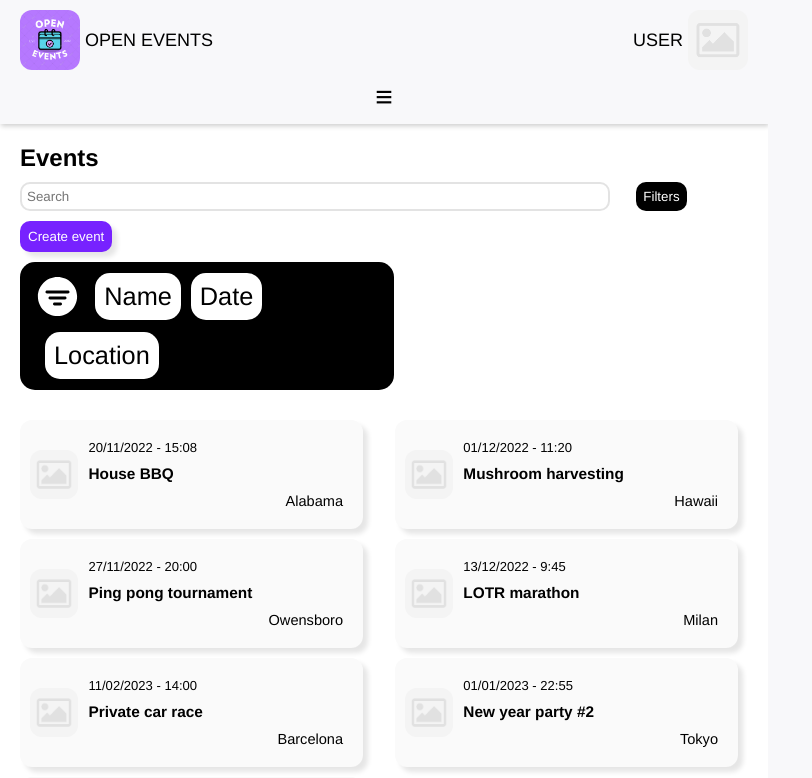
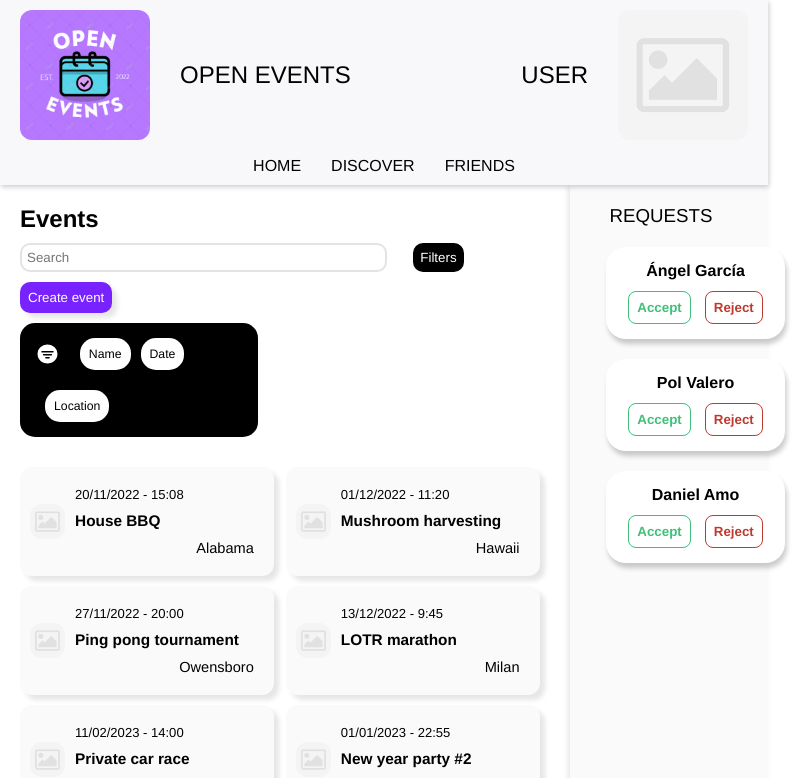
Before and after one commit to pol-valero/vue-open-events-web, a Vue app: page / in a window 768 px wide. Shown: the top 778 px of the page, 812 px wide, since content can reach past the window. Built offline with nearby package versions, Linux system fonts and the light colour scheme.

Commit message:
Made mainCSS responsive mobile first and corrected error in Home view.

```diff
--- a/src/assets/main.css
+++ b/src/assets/main.css
@@ -32,20 +32,21 @@ header {
   align-items: center;
 }
 
+#top-header .title {
+  font-size: 18px;
+  padding: 10px 5px;
+}
+
 .header-img {
-  width: 130px;
-  height: 130px;
+  width: 60px;
+  height: 60px;
   border-radius: 12px;
 }
 
-#title-logo {
+#title-logo, #user-photo {
   display: flex;
   align-items: center;
-}
-
-#user-photo {
-  display: flex;
-  align-items: center;
+  max-width: 45%;
 }
 
 #profile-btn {
@@ -66,15 +67,27 @@ header {
 }
 
 #barra-nav {
+  background: #f8f8fa;
   display: flex;
   align-items: center;
   justify-content: center;
+  display: block;
+  position: fixed;
+  height: 100vh;
+  right: -100%;
+  width: 100%;
+  top: 0;
+  padding: 100px 0px;
+  z-index: 100;
+  text-align: center;
+  transition: 0.5s;
 }
 
 #barra-nav a {
+  display: block;
+  padding: 15px;
   color:#000;
   text-decoration: none;
-  padding: 0 15px;
   transition: 0.4s;
 }
 
@@ -82,23 +95,17 @@ header {
   color: #7722ff;
 }
 
-#barra-nav a {
-  padding-top: 7px;
-  padding-bottom: 0px;
-}
-
 #barra-nav a:hover {
-  border-bottom: #7722ff solid 2px;
-  padding-bottom: 5px;
-  padding-top: 0px;
-  text-shadow: 0px 3px 2px rgba(0, 0, 0, 0.2);
-  transition: 0.1s;
+  border-bottom: none;
+  display: block;
+  padding: 15px;
+  text-shadow: none;
 }
 
 #show-menu, #hide-menu {
   font-size: 30px;
   cursor: pointer;
-  display: none;
+  display: block;
   transition: 0.4s;
 }
 
@@ -106,13 +113,19 @@ header {
   display: none;
 }
 
+#check-box:checked ~ #barra-nav {
+    right: 0;
+}
+
 /* Middle */
 #center-screen {
   display: flex;
-  flex-direction: row;
-  min-height: 79vh;
-  height: auto;
-  padding-bottom: 50px;
+    flex-direction: column;
+    align-content: stretch;
+    justify-content: center;
+    align-items: center;
+    min-height: 100%;
+    padding-bottom: 50px;
 }
 
 /* Main */
@@ -139,7 +152,9 @@ aside {
   background:#fff;
   padding: 15px;
   margin: 10px;
-  border-radius: 20px;
+  margin-left: 15%;
+  margin-right: 15%;
+  border-radius: 15px;
   box-shadow: 2px 5px 5px rgba(0, 0, 0, 0.2);
   display: flex;
   flex-direction: column;
@@ -344,7 +359,7 @@ button:hover {
   padding: 5px 15px;
   border-radius: 15px;
   width: fit-content;
-  max-width: 40%;
+  max-width: 88%;
   display: flex;
   flex-direction: row;
   flex-wrap: wrap;
@@ -353,8 +368,8 @@ button:hover {
 
 .filter {
   background-color: white;
-  margin-top: 10px;
-  margin-bottom: 10px;
+  margin-top: 6px;
+  margin-bottom: 6px;
   padding: 9px;
   border-radius: 15px;
   width: fit-content;
@@ -372,13 +387,13 @@ button:hover {
 }
 
 .filter > p {
-  font-size: 1.6vmin;
+    font-size: 3.3vmin;
 }
 
 .filters-close-button {
-  width: 10%;
-  height: fit-content;
-  margin-right: 20px;
+    width: 12%;
+    height: auto;
+    margin-right: 15px;
   align-self: center;
   padding: 2px;
 }
@@ -408,100 +423,89 @@ button:hover {
 }
 
 /* Adapt to device */
-@media(max-width: 768px) {
+@media(min-width: 768px) {
   /* Header */
-  #top-header {
-    justify-content: space-between;
-  }
-
   #top-header .title {
-    font-size: 18px;
-    padding: 10px 5px;
+    font-size: revert;
+    padding: 10px 30px;
   }
 
   #title-logo, #user-photo {
-    max-width: 45%;
+    max-width: none;
   }
 
   .header-img {
-    width: 60px;
-    height: 60px;
+    width: 130px;
+    height: 130px;
   }
 
   /* Navigation bar */
   #barra-nav {
-    display: block;
-    position: fixed;
-    background: #f8f8fa;
-    height: 100vh;
-    right: -100%;
-    width: 100%;
-    top: 0;
-    padding: 100px 0px;
-    z-index: 100;
-    text-align: center;
-    transition: 0.5s;
+    position: static;
+    display: flex;
+    align-items: center;
+    justify-content: center;
+    transition: none;
+    width: auto;
+    height: auto;
+    padding: 0px;
   }
 
   #barra-nav a {
-    display: block;
-    padding: 15px;
+    padding: 0 15px;
+    padding-top: 7px;
+    padding-bottom: 0px;
   }
+
   #barra-nav a:hover {
-    border-bottom: none;
-    display: block;
-    padding: 15px;
-    text-shadow: none;
+    border-bottom: #7722ff solid 2px;
+    padding-bottom: 5px;
+    padding-top: 0px;
+    text-shadow: 0px 3px 2px rgba(0, 0, 0, 0.2);
+    transition: 0.1s;
   }
 
   #show-menu, #hide-menu {
-    display: block;
+    display: none;
   }
 
   #check-box:checked ~ #barra-nav {
-    right: 0;
+    right: auto;
   }
 
   /* Body */
   #center-screen {
-    display: flex;
-    flex-direction: column;
-    align-content: stretch;
-    justify-content:center;
-    align-items: center;
-    min-height: 100%;
-    padding-bottom: 50px;
+    flex-direction: row;
+    justify-content: initial;
+    align-content: initial;
+    align-items: initial;
+    min-height: 79vh;
+    height: auto;
   }
 
   /* Aside */
   .request-container {
-    margin-left: 15%;
-    margin-right: 15%;
-    border-radius: 15px;
+    border-radius: 20px;
   }
 
   /* Other styles */
   /* Filters */
   .filters-box {
-    max-width: 88%;
+    max-width: 40%;
   }
 
   .filters-close-button {
-    width: 12%;
-    height: auto;
-    margin-right: 15px;
+    width: 10%;
+    height: fit-content;
+    margin-right: 20px;
   }
 
   .filter {
-    margin-top: 6px;
-    margin-bottom: 6px;
-  }
-
-  .filter ~ .filter {
-    margin-left: 10px;
+    margin-top: 10px;
+    margin-bottom: 10px;
   }
 
   .filter > p {
-    font-size: 3.3vmin;
+    font-size: 1.6vmin;
   }
 }
--- a/src/views/HomeView.vue
+++ b/src/views/HomeView.vue
@@ -261,6 +261,7 @@ h2 {
     flex-wrap: nowrap;
     justify-content: flex-start;
     margin-right: 40px;
+    width: auto;
     min-width: 80%;
   }
 
```
